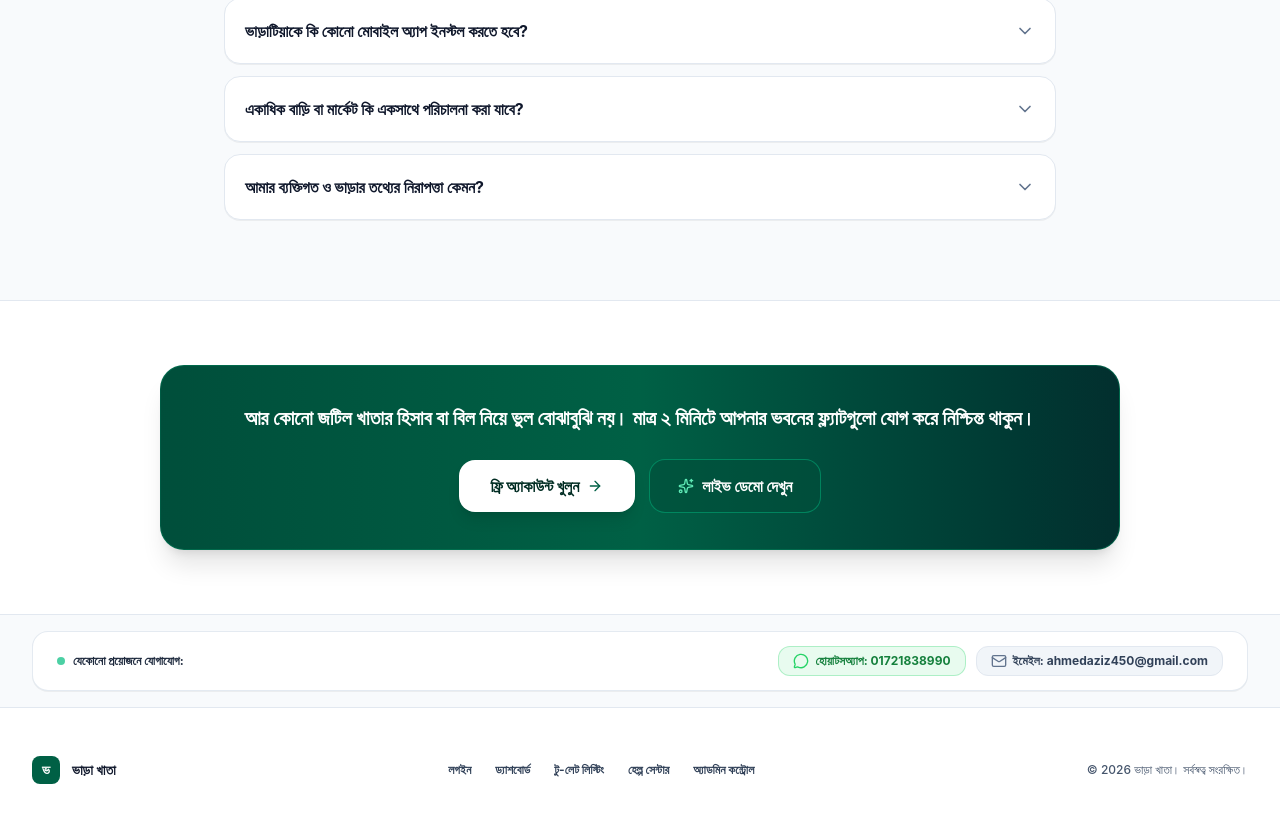
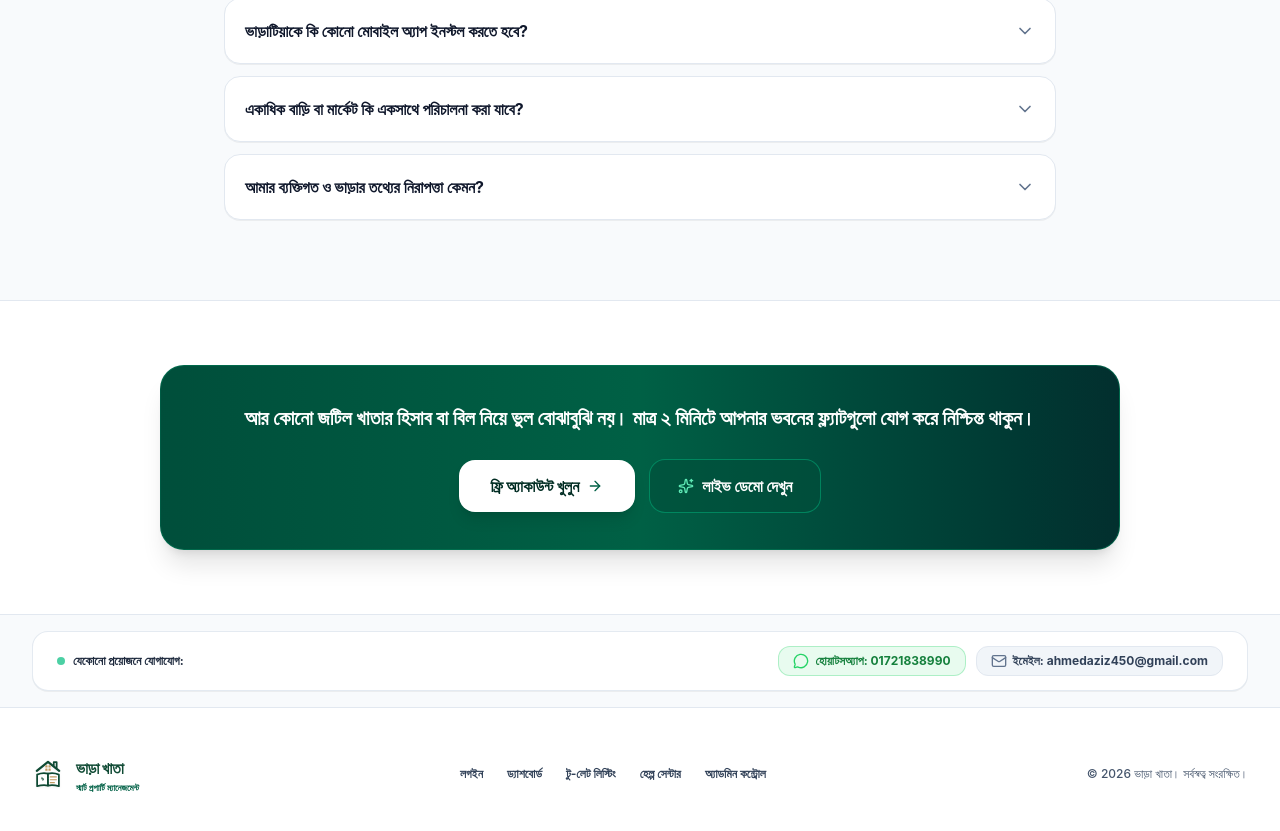
Before and after one commit to zoveraziz/vara-khata, a Next.js app: page / in a window 1280 px wide. Shown: the part 4271-5102 px from the top of the page. Built offline with nearby package versions, Linux system fonts and the light colour scheme.

Commit message:
feat: add official brand logo to footer

```diff
--- a/app/landing/page.tsx
+++ b/app/landing/page.tsx
@@ -787,15 +787,9 @@ export default function HomePage() {
       {/* 10. Footer (Clean White/Slate) */}
       <footer className="bg-white border-t border-slate-200 py-12 relative z-10 text-xs text-slate-600 font-medium">
         <div className="max-w-7xl mx-auto px-4 sm:px-6 lg:px-8 flex flex-col sm:flex-row items-center justify-between gap-6">
-          <div className="flex items-center gap-3">
-            <div className="w-7 h-7 rounded-lg bg-emerald-800 text-white flex items-center justify-center font-bold text-sm">
-              {siteContent.brand.letter}
-            </div>
-            <span className="font-bold text-slate-900 text-sm">{siteContent.brand.name}</span>
-            {siteContent.brand.subTagline ? (
-              <span className="text-slate-600">• {siteContent.brand.subTagline}</span>
-            ) : null}
-          </div>
+          <Link href="/" className="flex items-center group">
+            <BrandLogo size="sm" showSubtitle={true} />
+          </Link>
 
           <div className="flex items-center gap-6">
             {siteContent.footer.links.map((link, idx) => (
--- a/app/page.tsx
+++ b/app/page.tsx
@@ -787,15 +787,9 @@ export default function HomePage() {
       {/* 10. Footer (Clean White/Slate) */}
       <footer className="bg-white border-t border-slate-200 py-12 relative z-10 text-xs text-slate-600 font-medium">
         <div className="max-w-7xl mx-auto px-4 sm:px-6 lg:px-8 flex flex-col sm:flex-row items-center justify-between gap-6">
-          <div className="flex items-center gap-3">
-            <div className="w-7 h-7 rounded-lg bg-emerald-800 text-white flex items-center justify-center font-bold text-sm">
-              {siteContent.brand.letter}
-            </div>
-            <span className="font-bold text-slate-900 text-sm">{siteContent.brand.name}</span>
-            {siteContent.brand.subTagline ? (
-              <span className="text-slate-600">• {siteContent.brand.subTagline}</span>
-            ) : null}
-          </div>
+          <Link href="/" className="flex items-center group">
+            <BrandLogo size="sm" showSubtitle={true} />
+          </Link>
 
           <div className="flex items-center gap-6">
             {siteContent.footer.links.map((link, idx) => (
```
